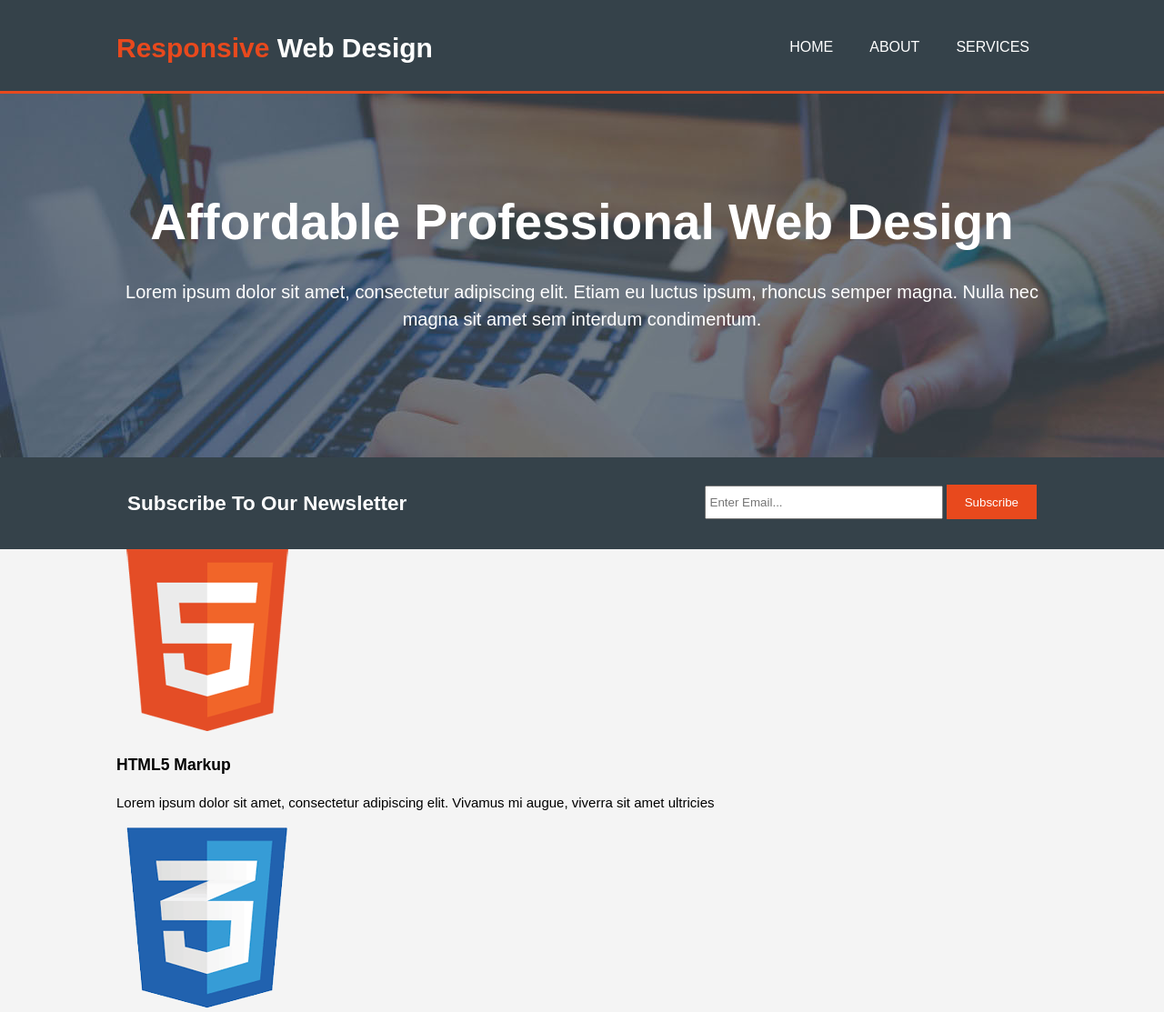
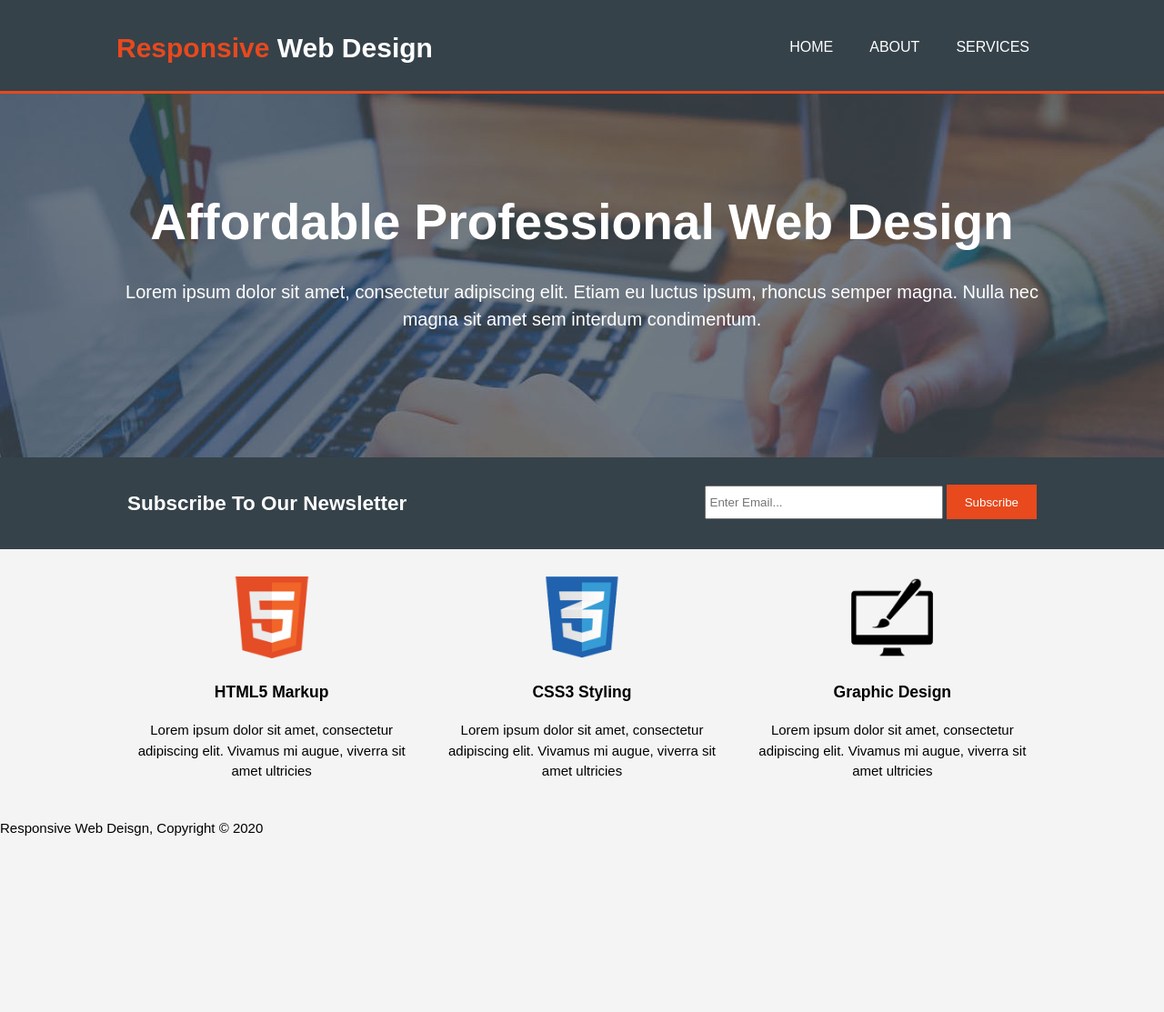
Before and after one commit to yocho1/site-statique-r-actif, a plain HTML site: page index.html in a window 1280 px wide. Shown: the top 1113 px of the page at 91% size. After the commit the page ends 937 px from the top, so only its background shows below. Drawn offline with Linux system fonts and the light colour scheme.

Commit message:
add style to technos

```diff
--- a/index.html
+++ b/index.html
@@ -44,21 +44,21 @@
     </div>
   </section>
 
-  <!-- boxes -->
+  <!-- technos -->
 
-  <section id="boxes">
+  <section id="technos">
     <div class="container">
-      <div class="box">
+      <div class="tech">
         <img src="images/logo1.png">
         <h3>HTML5 Markup</h3>
         <p>Lorem ipsum dolor sit amet, consectetur adipiscing elit. Vivamus mi augue, viverra sit amet ultricies</p>
       </div>
-      <div class="box">
+      <div class="tech">
         <img src="images/logo2.png">
         <h3>CSS3 Styling</h3>
         <p>Lorem ipsum dolor sit amet, consectetur adipiscing elit. Vivamus mi augue, viverra sit amet ultricies</p>
       </div>
-      <div class="box">
+      <div class="tech">
         <img src="images/logo3.png">
         <h3>Graphic Design</h3>
         <p>Lorem ipsum dolor sit amet, consectetur adipiscing elit. Vivamus mi augue, viverra sit amet ultricies</p>
--- a/style.css
+++ b/style.css
@@ -111,7 +111,27 @@ header{
     height:38px;
     background:#e8491d;
     border:0;
-    padding-left: 20px;
-    padding-right:20px;
+    padding: 0 20px;
     color:#ffffff;
   }
+
+  /* technos */
+#technos .container{
+    margin-top:20px;
+    display: flex;
+    flex-direction: row;
+    justify-content: space-around;
+    justify-items: center;
+    flex-wrap: wrap;
+  }
+
+  #technos .tech{
+    text-align: center;
+    padding:10px;
+    width:30%;
+
+  }
+
+  #technos .tech img{
+    width:90px;
+  }
```
